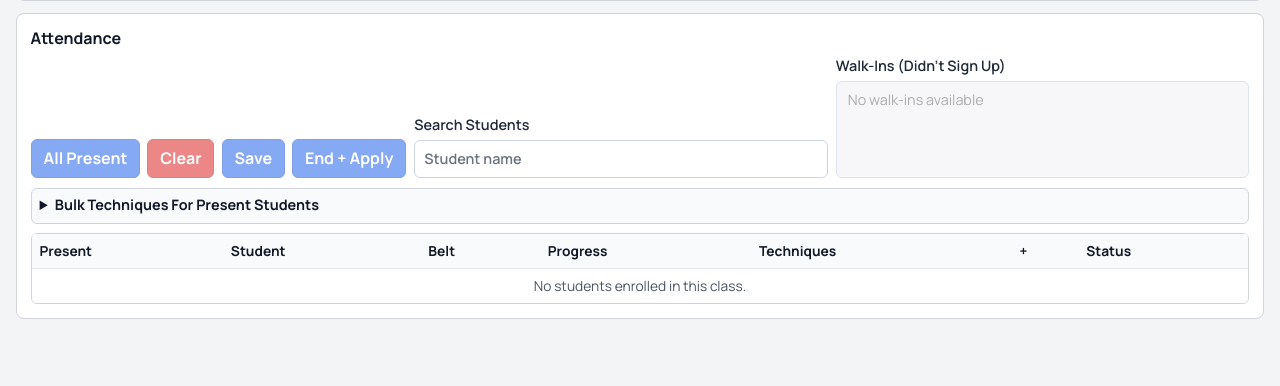
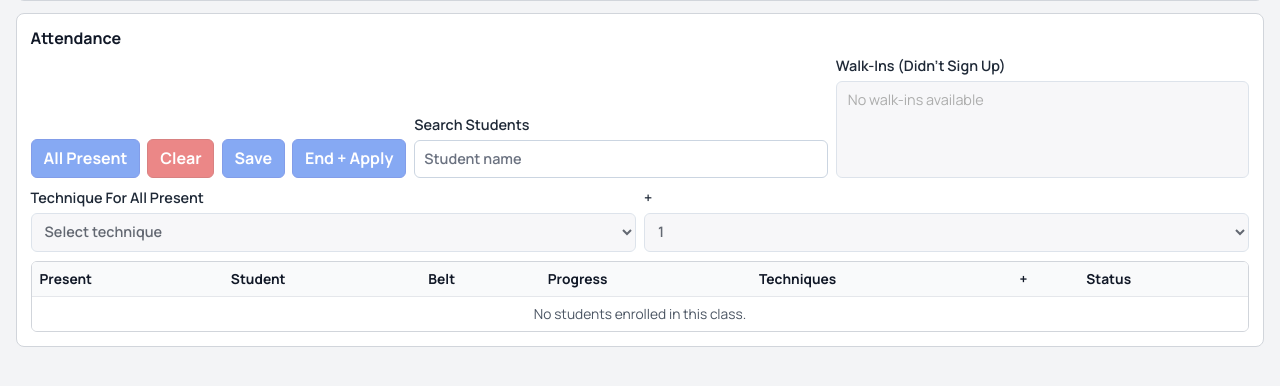
Before and after one commit to justinhoang710/SE-Project, a Flask app: page /employee/attendance in a window 1280 px wide. Shown: the part 252-638 px from the top of the page. Run offline with Flask 3, Linux system fonts and the light colour scheme; the visitor is signed in with stand-in values (Sample User, id 1); data that the repository does not hold is empty.

Commit message:
allowed techniques to be bulk updated

```diff
--- a/app.py
+++ b/app.py
@@ -2165,14 +2165,11 @@ def _staff_attendance_screen(page_title):
                 cur.close()
                 return redirect(request.path)
 
-            apply_bulk_techniques = request.form.get("apply_bulk_techniques") == "on"
             bulk_technique_ids = set()
-            if apply_bulk_techniques:
-                bulk_technique_ids = {
-                    int(value)
-                    for value in request.form.getlist("bulk_technique_ids")
-                    if (value or "").isdigit()
-                }
+            bulk_technique_id = request.form.get("bulk_technique_id", type=int)
+            if bulk_technique_id:
+                bulk_technique_ids.add(bulk_technique_id)
+            bulk_learned_increment = request.form.get("bulk_learned_increment", type=int) or 1
             updates = 0
             for child_id in present_child_ids:
                 per_student_technique_ids = {
@@ -2181,11 +2178,12 @@ def _staff_attendance_screen(page_title):
                     if (value or "").isdigit()
                 }
                 technique_ids = sorted(per_student_technique_ids.union(bulk_technique_ids))
-                learned_increment = request.form.get(
-                    f"learned_increment_{child_id}",
-                    type=int,
-                ) or 1
                 for technique_id in technique_ids:
+                    learned_increment = (
+                        request.form.get(f"learned_increment_{child_id}", type=int) or 1
+                    )
+                    if technique_id in bulk_technique_ids:
+                        learned_increment = bulk_learned_increment
                     if _apply_learning_entry(
                         cur,
                         child_id,
@@ -2210,7 +2208,7 @@ def _staff_attendance_screen(page_title):
                         )
                         updates += 1
             if updates == 0:
-                flash("No per-student techniques were selected to apply.", "error")
+                flash("No techniques were selected to apply.", "error")
                 db.rollback()
                 cur.close()
                 return redirect(url_for(attendance_endpoint, class_ref=class_ref))
--- a/templates/attendance.html
+++ b/templates/attendance.html
@@ -51,20 +51,24 @@
       </label>
     </div>
 
-    <details class="section-collapse">
-      <summary>Bulk Techniques For Present Students</summary>
-      <label class="checkbox" style="margin-top: 0.45rem;">
-        <input type="checkbox" name="apply_bulk_techniques" />
-        Apply selected bulk techniques
-      </label>
-      <label style="margin-top: 0.45rem;">
-        <select name="bulk_technique_ids" multiple size="4" {% if not current_classes %}disabled{% endif %}>
+    <div class="section-tools">
+      <label>Technique For All Present
+        <select name="bulk_technique_id" {% if not current_classes %}disabled{% endif %}>
+          <option value="">Select technique</option>
           {% for t in active_techniques %}
             <option value="{{ t.id }}">{{ t.technique_name }} ({{ t.belt_name }})</option>
           {% endfor %}
         </select>
       </label>
-    </details>
+
+      <label>+
+        <select name="bulk_learned_increment" {% if not current_classes %}disabled{% endif %}>
+          <option value="1">1</option>
+          <option value="2">2</option>
+          <option value="3">3</option>
+        </select>
+      </label>
+    </div>
 
     <div class="table-shell tall">
       <table id="attendance-roster">
```
